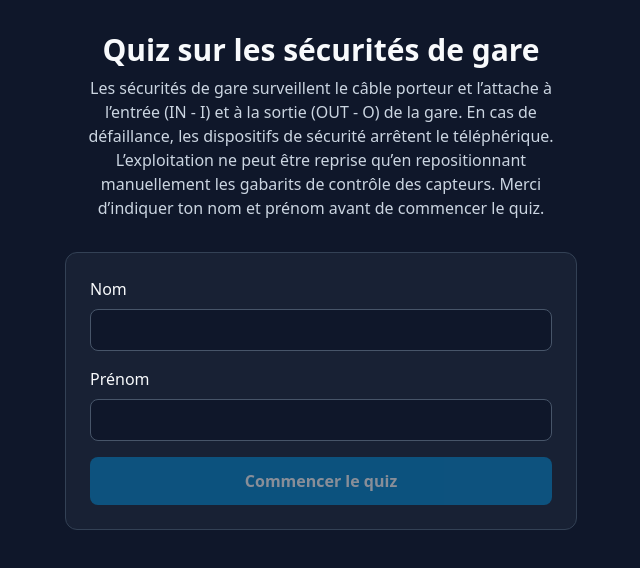
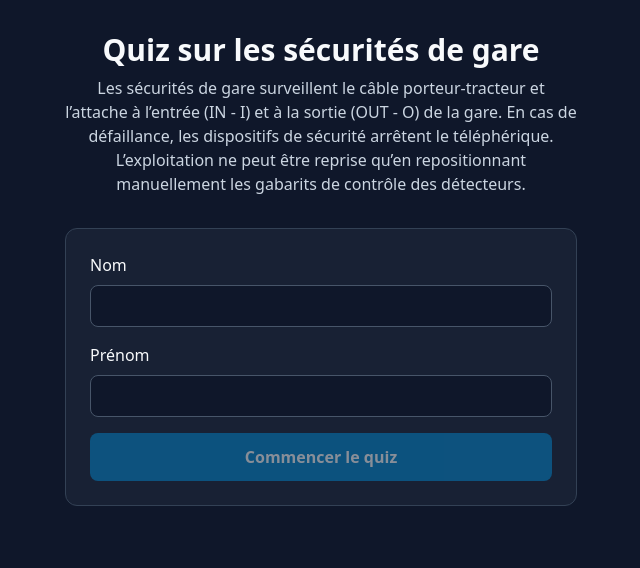
Before and after one commit to HRitchy/GABARITS, a Next.js app: page / in a window 1280 px wide. Shown: the top 568 px of the page, without its empty margins (319-959 px from the left). Built offline with nearby package versions, Linux system fonts and the light colour scheme.

Commit message:
Update page.jsx

```diff
--- a/app/page.jsx
+++ b/app/page.jsx
@@ -135,7 +135,7 @@ const QUESTIONS = [
     prompt:
       'Quelle est la fonction du gabarit de contrôle associé aux détecteurs O7 ?',
     correctAnswer:
-      'Position de repos de l’attache, présence du galets de guidage et des galets de roulement',
+      'Position de repos de l’attache, présence du galet de guidage et des galets de roulement',
     choices: [
       'Ouverture de lattache vide',
       'Position du câble avant et après lembrayage',
@@ -274,12 +274,10 @@ export default function HomePage() {
               Quiz sur les sécurités de gare
             </h1>
             <p className="text-slate-300 text-sm sm:text-base">
-             Les sécurités de gare surveillent le câble porteur et l’attache à l’entrée (IN - I) et à
+             Les sécurités de gare surveillent le câble porteur-tracteur et l’attache à l’entrée (IN - I) et à
              la sortie (OUT - O) de la gare. En cas de défaillance, les dispositifs de sécurité arrêtent
              le téléphérique. L’exploitation ne peut être reprise qu’en repositionnant manuellement
-             les gabarits de contrôle des capteurs.
-
-              Merci d’indiquer ton nom et prénom avant de commencer le quiz.
+             les gabarits de contrôle des détecteurs.
             </p>
           </header>
 
@@ -434,7 +432,7 @@ export default function HomePage() {
         <div className="w-full max-w-5xl p-4 sm:p-8">
           <header className="mb-6 text-center">
             <h1 className="text-2xl sm:text-3xl font-semibold mb-2">
-              Quiz fonction de contrôle des gabarits
+              Quiz sur les sécurités de gare
             </h1>
             <p className="text-slate-300 text-sm sm:text-base">
               9 questions, chaque bonne réponse vaut à peu près 2 points. Note
```
